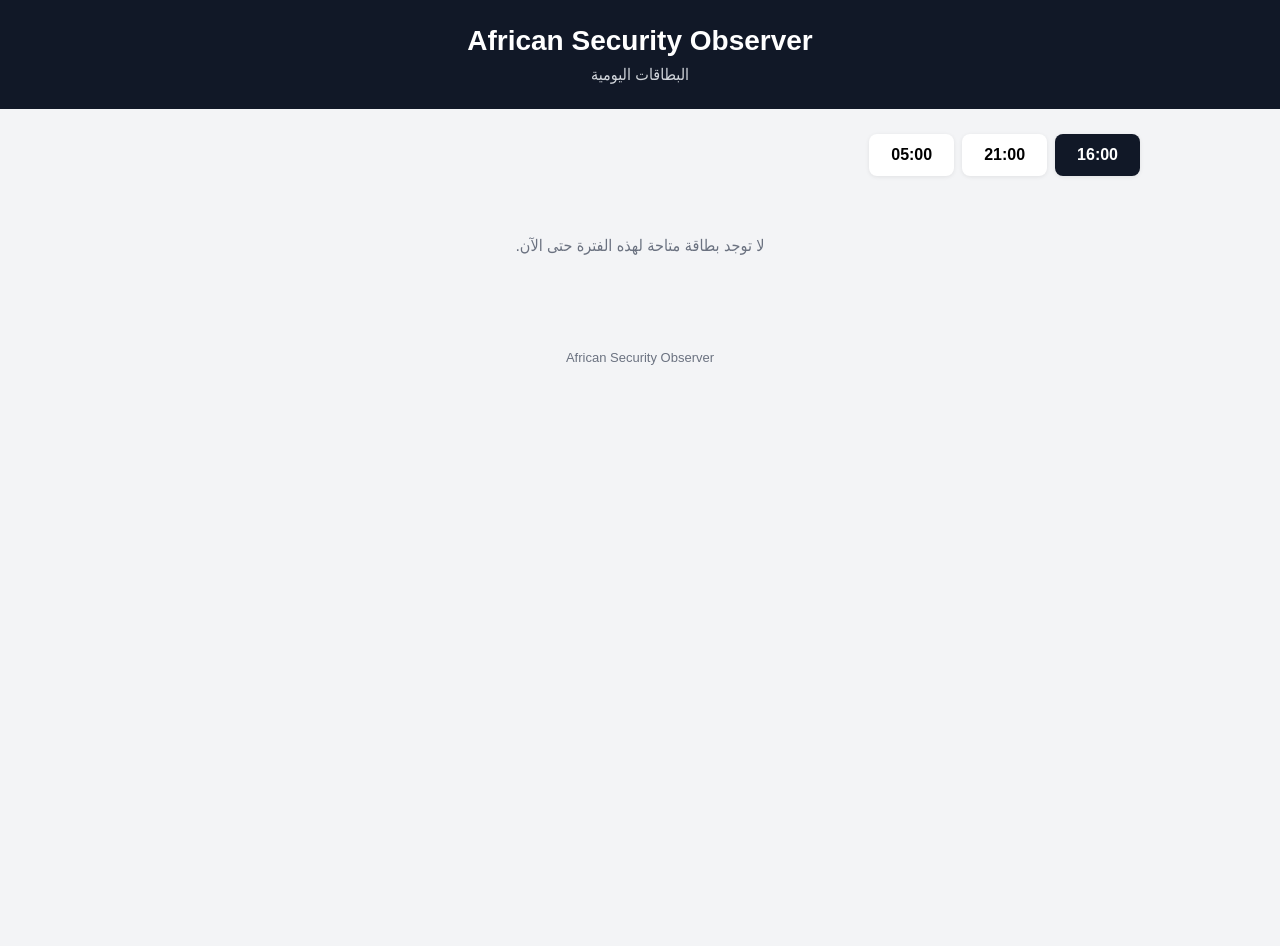
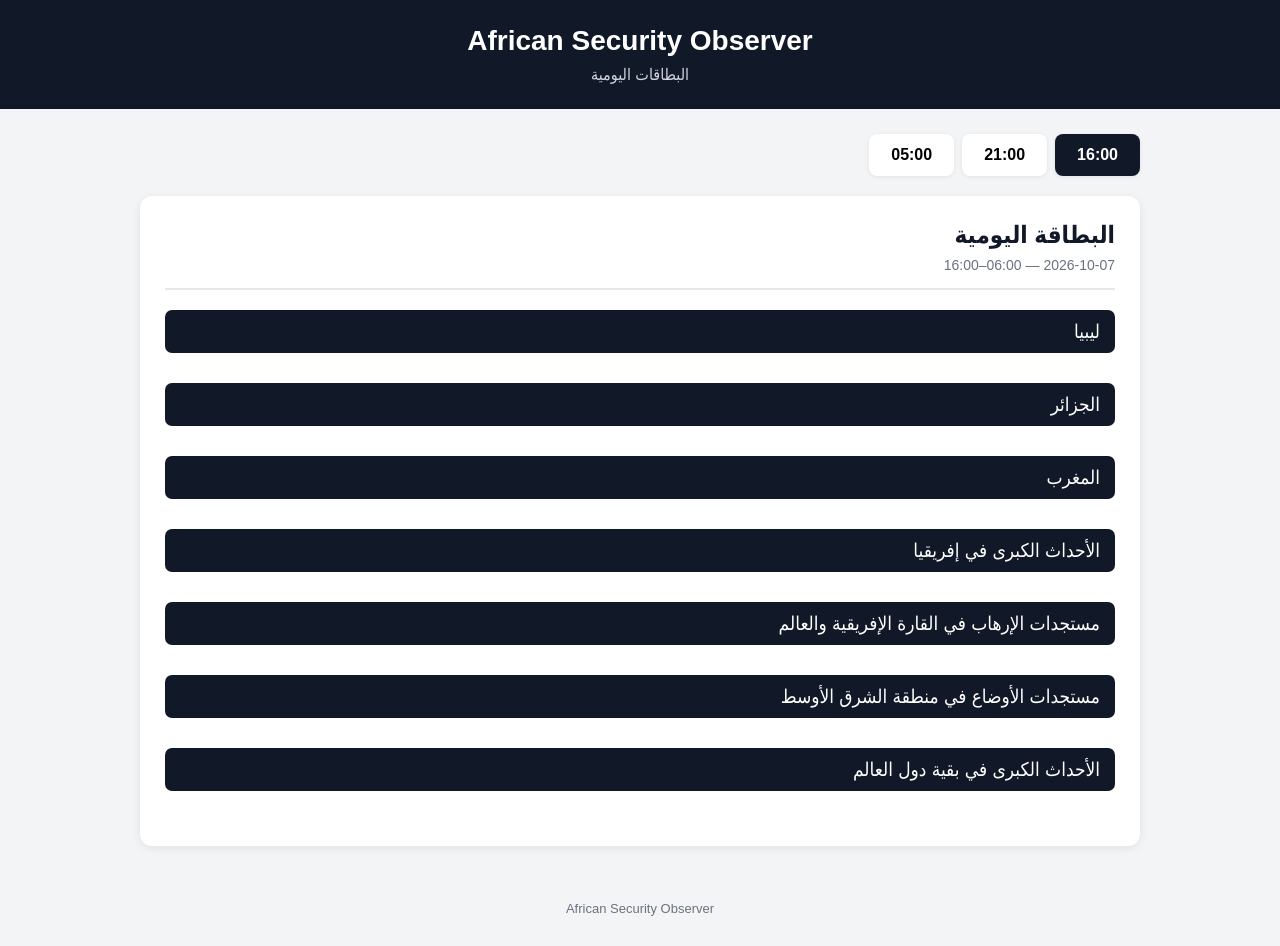
Before and after one commit to africansecurityobserver/african-security-observer, a plain HTML site: page daily_cards.html in a window 1280 px wide. Before the commit the page ends 800 px from the top, so only its background shows below. Drawn offline with Linux system fonts and the light colour scheme.

Commit message:
Update daily_cards.html

```diff
--- a/daily_cards.html
+++ b/daily_cards.html
@@ -205,22 +205,23 @@
         return null;
     }
 
-    /*
-     * The generator normally stores the latest cards
-     * under the slot names 05, 16 and 21.
-     */
+    // cards.json stores all cards inside the "cards" array.
+    if (Array.isArray(cardsData.cards)) {
 
-    if (cardsData[slot]) {
-        return cardsData[slot];
-    }
+        // Find the latest card for the requested slot.
+        const matchingCards = cardsData.cards.filter(card => {
+            return String(card.slot) === String(slot);
+        });
 
-    if (cardsData.cards && cardsData.cards[slot]) {
-        return cardsData.cards[slot];
+        if (matchingCards.length > 0) {
+
+            // Return the most recent matching card.
+            return matchingCards[matchingCards.length - 1];
+        }
     }
 
     return null;
 }
-
 
 function showCard(slot) {
 
```
